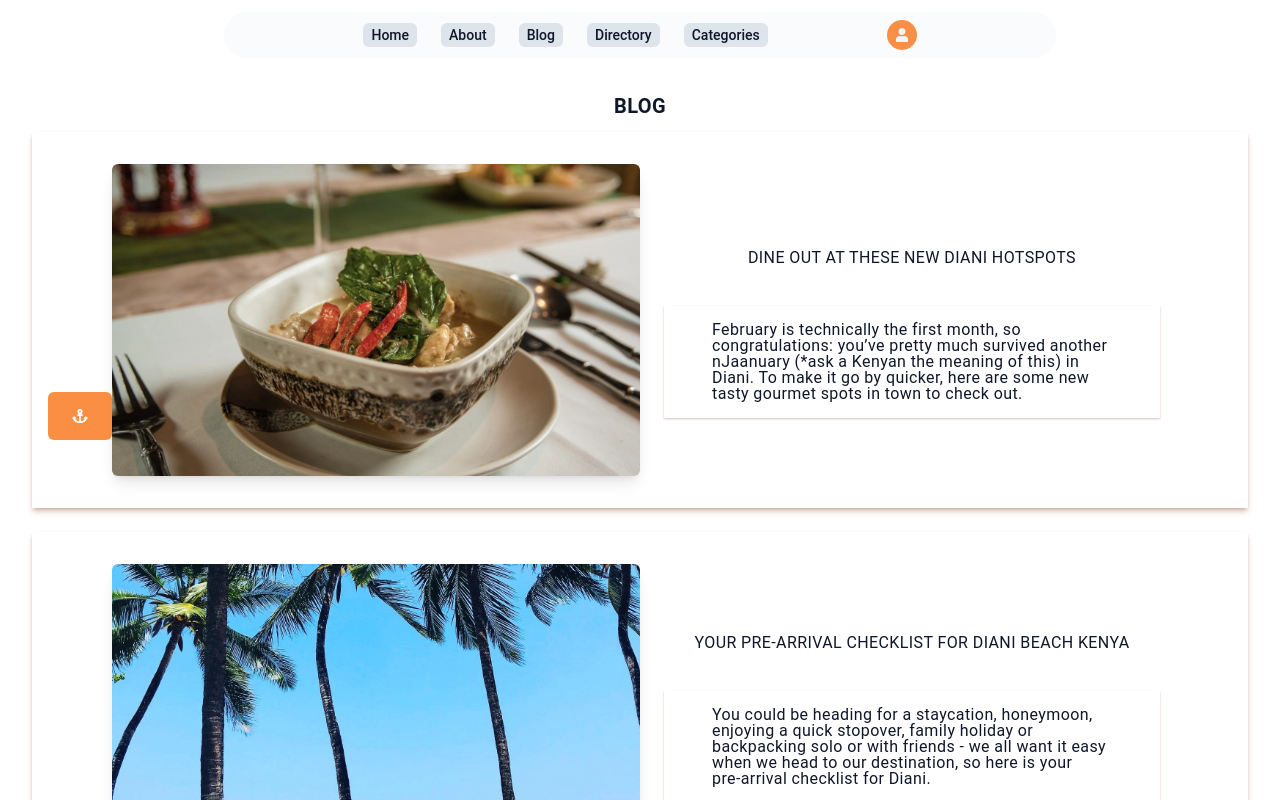
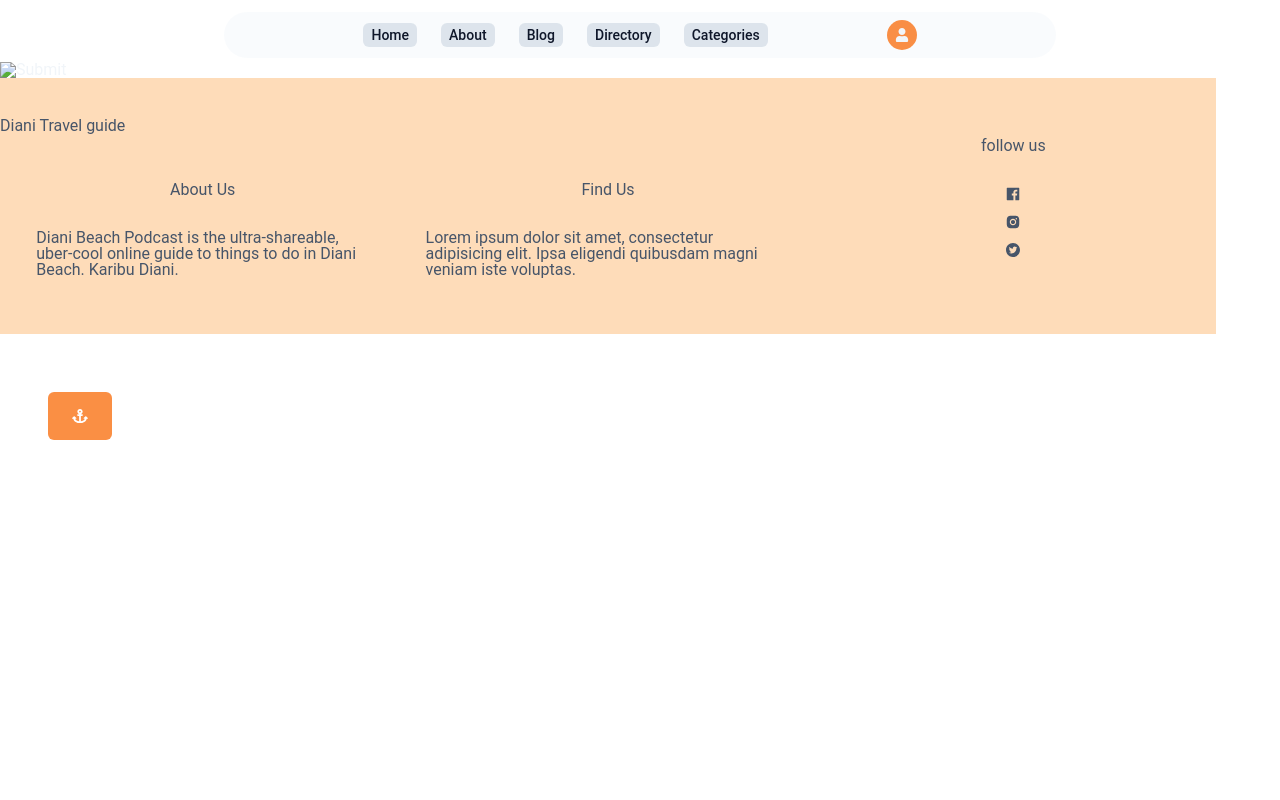
Before and after one commit to MatthewsRicky/travelapp, a Next.js app: page /directory in a window 1280 px wide. Shown: the top 800 px of the page. Built offline with nearby package versions, Linux system fonts and the light colour scheme.

Commit message:
testing finctionality of the upload modal component

```diff
--- a/components/Directory.tsx
+++ b/components/Directory.tsx
@@ -1,8 +1,10 @@
 import React from "react";
-import NewBlog from "./NewBlog";
+
+
+import UploadModal from "@/modals/UploadModal";
 const Directory = () => {
 	return <div>
-		<NewBlog src="src" alt="alt" title="title" description="description" />
+		<UploadModal />
 	</div>;
 };
 
```
